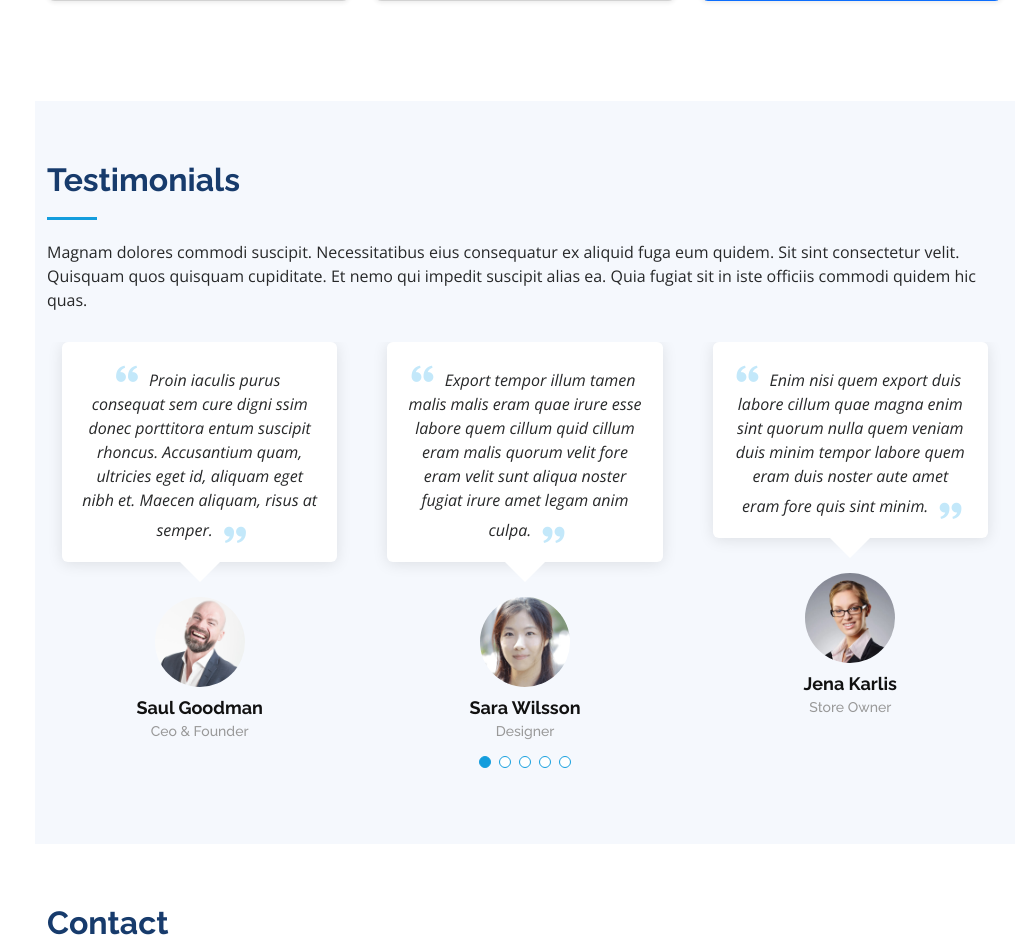
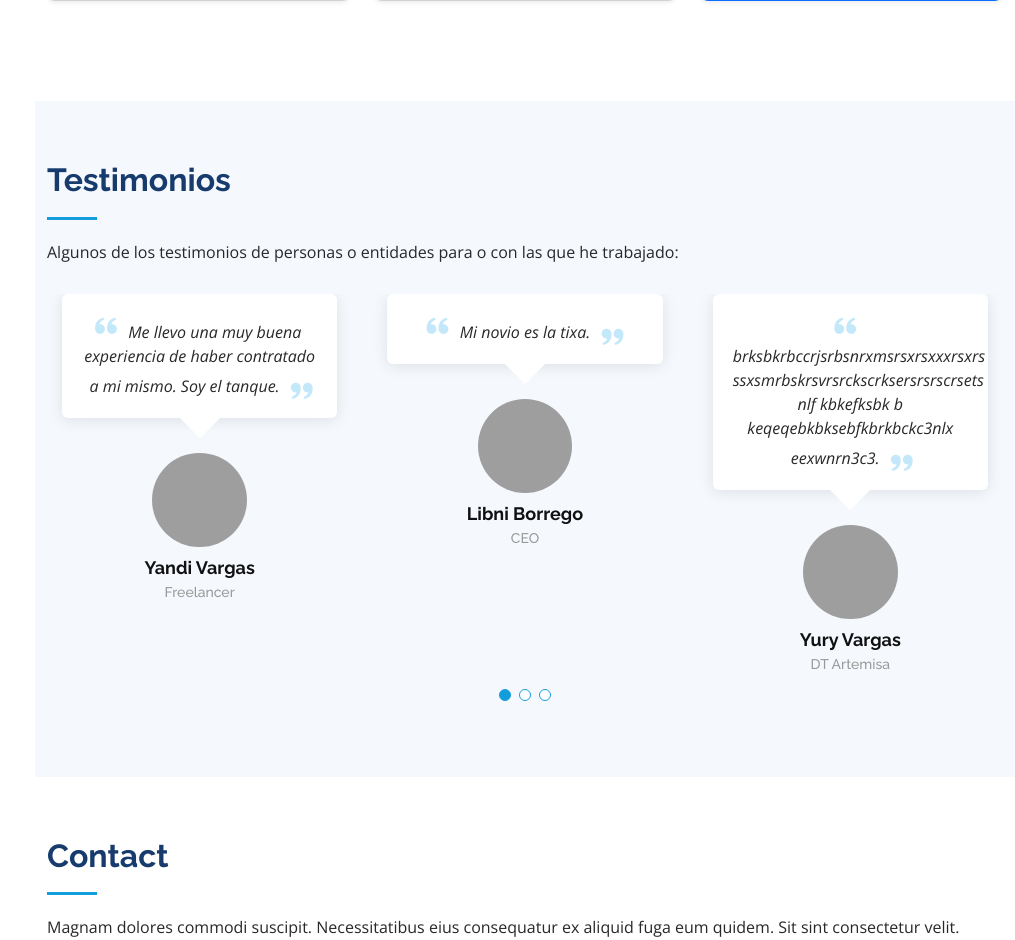
Before and after one commit to yandivd/myPortafolio, a Django app: page / in a window 1280 px wide. Shown: the part 4487-5427 px from the top of the page, without its empty margins (265-1280 px from the left). Run offline with Django 3.2, Linux system fonts and the light colour scheme; data comes from the database, SQL or seed files in the repository; both versions use the stored data as it was after the commit; some libraries are stand-ins or nearby versions; grey boxes are pictures that could not be loaded.

Commit message:
testimonios terminados

```diff
--- a/main/templates/main/index.html
+++ b/main/templates/main/index.html
@@ -47,7 +47,7 @@
     <div class="d-flex flex-column">
 
       <div class="profile">
-        <img src="{% static 'assets/img/profile-img.jpg' %}" alt="" class="img-fluid rounded-circle">
+        <img src="{% static 'assets/img/profile-img.jpg' %}" alt="" class="img-fluid rounded-circle" style="width: 2.5cm; height: 2.5cm;">
         <h1 class="text-light"><a href="index.html">Yandi Vargas</a></h1>
         <div class="social-links mt-3 text-center">
           <a href="https://twitter.com/yandivd99/" class="twitter"><i class="bx bxl-twitter"></i></a>
@@ -478,77 +478,77 @@
       <div class="container">
 
         <div class="section-title">
-          <h2>Testimonials</h2>
-          <p>Magnam dolores commodi suscipit. Necessitatibus eius consequatur ex aliquid fuga eum quidem. Sit sint consectetur velit. Quisquam quos quisquam cupiditate. Et nemo qui impedit suscipit alias ea. Quia fugiat sit in iste officiis commodi quidem hic quas.</p>
+          <h2>Testimonios</h2>
+          <p>Algunos de los testimonios de personas o entidades para o con las que he trabajado:</p>
         </div>
-
         <div class="testimonials-slider swiper" data-aos="fade-up" data-aos-delay="100">
           <div class="swiper-wrapper">
-
-            <div class="swiper-slide">
+        {% for i in testimonios %}
+              <div class="swiper-slide">
               <div class="testimonial-item" data-aos="fade-up">
                 <p>
                   <i class="bx bxs-quote-alt-left quote-icon-left"></i>
-                  Proin iaculis purus consequat sem cure digni ssim donec porttitora entum suscipit rhoncus. Accusantium quam, ultricies eget id, aliquam eget nibh et. Maecen aliquam, risus at semper.
+                  {{ i.texto }}.
                   <i class="bx bxs-quote-alt-right quote-icon-right"></i>
                 </p>
-                <img src="{% static 'assets/img/testimonials/testimonials-1.jpg' %}" class="testimonial-img" alt="">
-                <h3>Saul Goodman</h3>
-                <h4>Ceo &amp; Founder</h4>
+                <img src="{{ i.image.url }}" class=" testimonial-img" style="width: 2.5cm; height: 2.5cm;" alt="">
+                <h3>{{ i.nombre }}</h3>
+                <h4>{{ i.ocupacion }}</h4>
               </div>
             </div><!-- End testimonial item -->
+            {% endfor %}
+{#            <div class="swiper-slide">#}
+{#              <div class="testimonial-item" data-aos="fade-up" data-aos-delay="100">#}
+{#                <p>#}
+{#                  <i class="bx bxs-quote-alt-left quote-icon-left"></i>#}
+{#                  Export tempor illum tamen malis malis eram quae irure esse labore quem cillum quid cillum eram malis quorum velit fore eram velit sunt aliqua noster fugiat irure amet legam anim culpa.#}
+{#                  <i class="bx bxs-quote-alt-right quote-icon-right"></i>#}
+{#                </p>#}
+{#                <img src="{% static 'assets/img/testimonials/testimonials-2.jpg' %}" class="testimonial-img" alt="">#}
+{#                <h3>Sara Wilsson</h3>#}
+{#                <h4>Designer</h4>#}
+{#              </div>#}
+{#            </div><!-- End testimonial item -->#}
+{#              {% endfor %}#}
 
-            <div class="swiper-slide">
-              <div class="testimonial-item" data-aos="fade-up" data-aos-delay="100">
-                <p>
-                  <i class="bx bxs-quote-alt-left quote-icon-left"></i>
-                  Export tempor illum tamen malis malis eram quae irure esse labore quem cillum quid cillum eram malis quorum velit fore eram velit sunt aliqua noster fugiat irure amet legam anim culpa.
-                  <i class="bx bxs-quote-alt-right quote-icon-right"></i>
-                </p>
-                <img src="{% static 'assets/img/testimonials/testimonials-2.jpg' %}" class="testimonial-img" alt="">
-                <h3>Sara Wilsson</h3>
-                <h4>Designer</h4>
-              </div>
-            </div><!-- End testimonial item -->
-
-            <div class="swiper-slide">
-              <div class="testimonial-item" data-aos="fade-up" data-aos-delay="200">
-                <p>
-                  <i class="bx bxs-quote-alt-left quote-icon-left"></i>
-                  Enim nisi quem export duis labore cillum quae magna enim sint quorum nulla quem veniam duis minim tempor labore quem eram duis noster aute amet eram fore quis sint minim.
-                  <i class="bx bxs-quote-alt-right quote-icon-right"></i>
-                </p>
-                <img src="{% static 'assets/img/testimonials/testimonials-3.jpg' %}" class="testimonial-img" alt="">
-                <h3>Jena Karlis</h3>
-                <h4>Store Owner</h4>
-              </div>
-            </div><!-- End testimonial item -->
-
-            <div class="swiper-slide">
-              <div class="testimonial-item" data-aos="fade-up" data-aos-delay="300">
-                <p>
-                  <i class="bx bxs-quote-alt-left quote-icon-left"></i>
-                  Fugiat enim eram quae cillum dolore dolor amet nulla culpa multos export minim fugiat minim velit minim dolor enim duis veniam ipsum anim magna sunt elit fore quem dolore labore illum veniam.
-                  <i class="bx bxs-quote-alt-right quote-icon-right"></i>
-                </p>
-                <img src="{% static 'assets/img/testimonials/testimonials-4.jpg' %}" class="testimonial-img" alt="">
-                <h3>Matt Brandon</h3>
-                <h4>Freelancer</h4>
-              </div>
-            </div><!-- End testimonial item -->
-
-            <div class="swiper-slide">
-              <div class="testimonial-item" data-aos="fade-up" data-aos-delay="400">
-                <p>
-                  <i class="bx bxs-quote-alt-left quote-icon-left"></i>
-                  Quis quorum aliqua sint quem legam fore sunt eram irure aliqua veniam tempor noster veniam enim culpa labore duis sunt culpa nulla illum cillum fugiat legam esse veniam culpa fore nisi cillum quid.
-                  <i class="bx bxs-quote-alt-right quote-icon-right"></i>
-                </p>
-                <img src="{% static 'assets/img/testimonials/testimonials-5.jpg' %}" class="testimonial-img" alt="">
-                <h3>John Larson</h3>
-                <h4>Entrepreneur</h4>
-              </div>
-            </div><!-- End testimonial item -->
+{#            <div class="swiper-slide">#}
+{#              <div class="testimonial-item" data-aos="fade-up" data-aos-delay="200">#}
+{#                <p>#}
+{#                  <i class="bx bxs-quote-alt-left quote-icon-left"></i>#}
+{#                  Enim nisi quem export duis labore cillum quae magna enim sint quorum nulla quem veniam duis minim tempor labore quem eram duis noster aute amet eram fore quis sint minim.#}
+{#                  <i class="bx bxs-quote-alt-right quote-icon-right"></i>#}
+{#                </p>#}
+{#                <img src="{% static 'assets/img/testimonials/testimonials-3.jpg' %}" class="testimonial-img" alt="">#}
+{#                <h3>Jena Karlis</h3>#}
+{#                <h4>Store Owner</h4>#}
+{#              </div>#}
+{#            </div><!-- End testimonial item -->#}
+{##}
+{#            <div class="swiper-slide">#}
+{#              <div class="testimonial-item" data-aos="fade-up" data-aos-delay="300">#}
+{#                <p>#}
+{#                  <i class="bx bxs-quote-alt-left quote-icon-left"></i>#}
+{#                  Fugiat enim eram quae cillum dolore dolor amet nulla culpa multos export minim fugiat minim velit minim dolor enim duis veniam ipsum anim magna sunt elit fore quem dolore labore illum veniam.#}
+{#                  <i class="bx bxs-quote-alt-right quote-icon-right"></i>#}
+{#                </p>#}
+{#                <img src="{% static 'assets/img/testimonials/testimonials-4.jpg' %}" class="testimonial-img" alt="">#}
+{#                <h3>Matt Brandon</h3>#}
+{#                <h4>Freelancer</h4>#}
+{#              </div>#}
+{#            </div><!-- End testimonial item -->#}
+{##}
+{#            <div class="swiper-slide">#}
+{#              <div class="testimonial-item" data-aos="fade-up" data-aos-delay="400">#}
+{#                <p>#}
+{#                  <i class="bx bxs-quote-alt-left quote-icon-left"></i>#}
+{#                  Quis quorum aliqua sint quem legam fore sunt eram irure aliqua veniam tempor noster veniam enim culpa labore duis sunt culpa nulla illum cillum fugiat legam esse veniam culpa fore nisi cillum quid.#}
+{#                  <i class="bx bxs-quote-alt-right quote-icon-right"></i>#}
+{#                </p>#}
+{#                <img src="{% static 'assets/img/testimonials/testimonials-5.jpg' %}" class="testimonial-img" alt="">#}
+{#                <h3>John Larson</h3>#}
+{#                <h4>Entrepreneur</h4>#}
+{#              </div>#}
+{#            </div><!-- End testimonial item -->#}
 
           </div>
           <div class="swiper-pagination"></div>
--- a/main/views.py
+++ b/main/views.py
@@ -5,7 +5,11 @@ from .models import *
 def index(request):
 
     proyectos = Proyecto.objects.all()
+    testimonios = Testimoni.objects.all()
+    for i in testimonios:
+        print(i)
     data={
-        'proyectos': proyectos
+        'proyectos': proyectos,
+        'testimonios': testimonios,
     }
     return render(request, 'main/index.html', data)
```
Also changed, not shown: db.sqlite3.
